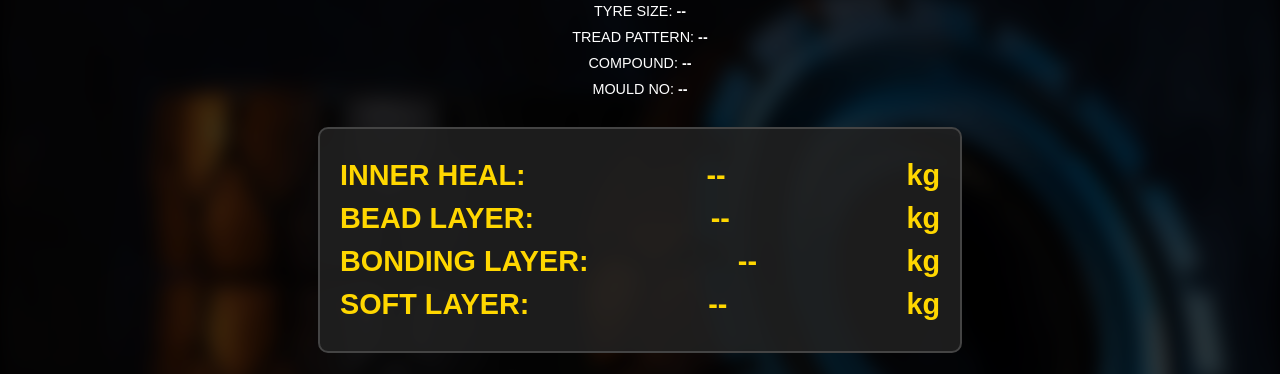
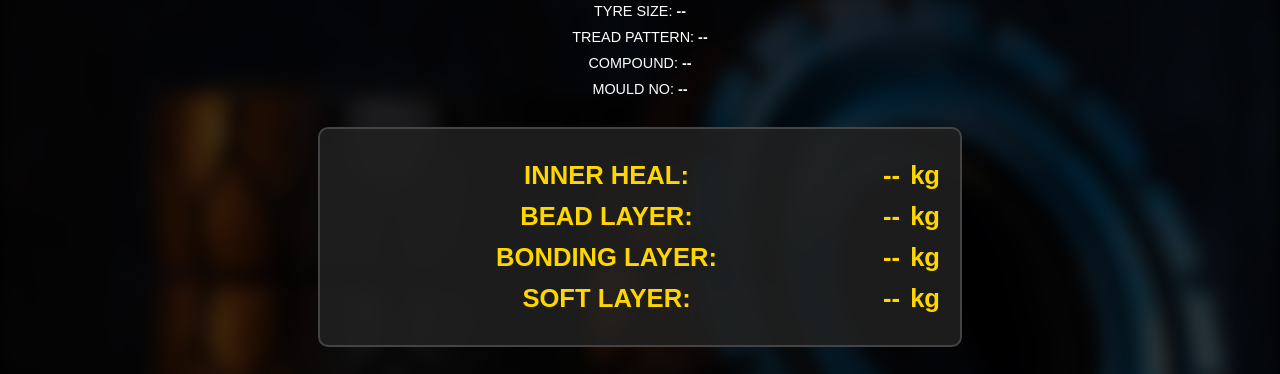
Before and after one commit to raviharag/Display_page, a plain HTML site: page index.html in a window 1280 px wide. Shown: the part 141-515 px from the top of the page. Drawn offline with Linux system fonts and the light colour scheme.

Commit message:
index.html

```diff
--- a/index.html
+++ b/index.html
@@ -70,12 +70,14 @@
     }
 
     .compound-label {
-      display: flex;
-      justify-content: space-between;
-      font-size: 1.8em;
+      display: grid;
+      grid-template-columns: 1fr auto auto;
+      align-items: center;
+      font-size: 1.6em;
       font-weight: bold;
-      margin: 10px 0;
+      margin: 12px 0;
       color: #ffd700;
+      gap: 10px;
     }
 
     .total-weight, #timerDisplay {
@@ -115,10 +117,18 @@
   <div class="section small">MOULD NO: <strong id="mouldNo">--</strong></div>
 
   <div class="compound-box">
-    <div class="compound-label">INNER HEAL: <span id="innerHeal">--</span> kg</div>
-    <div class="compound-label">BEAD LAYER: <span id="beadLayer">--</span> kg</div>
-    <div class="compound-label">BONDING LAYER: <span id="bondLayer">--</span> kg</div>
-    <div class="compound-label">SOFT LAYER: <span id="softLayer">--</span> kg</div>
+    <div class="compound-label">
+      INNER HEAL: <span id="innerHeal">--</span> <span>kg</span>
+    </div>
+    <div class="compound-label">
+      BEAD LAYER: <span id="beadLayer">--</span> <span>kg</span>
+    </div>
+    <div class="compound-label">
+      BONDING LAYER: <span id="bondLayer">--</span> <span>kg</span>
+    </div>
+    <div class="compound-label">
+      SOFT LAYER: <span id="softLayer">--</span> <span>kg</span>
+    </div>
   </div>
 
   <div id="totalWeight" class="total-weight">TOTAL WEIGHT: -- kg</div>
```
